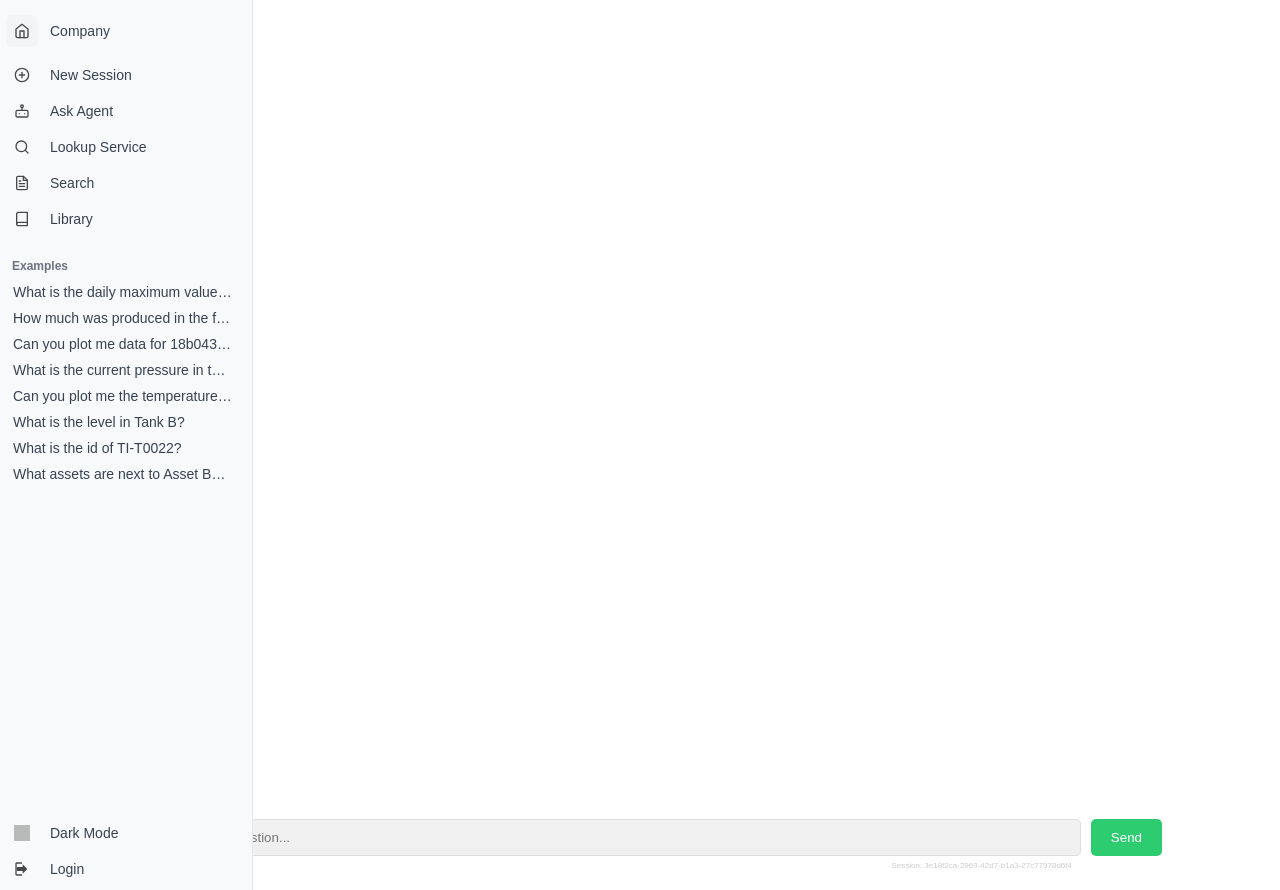
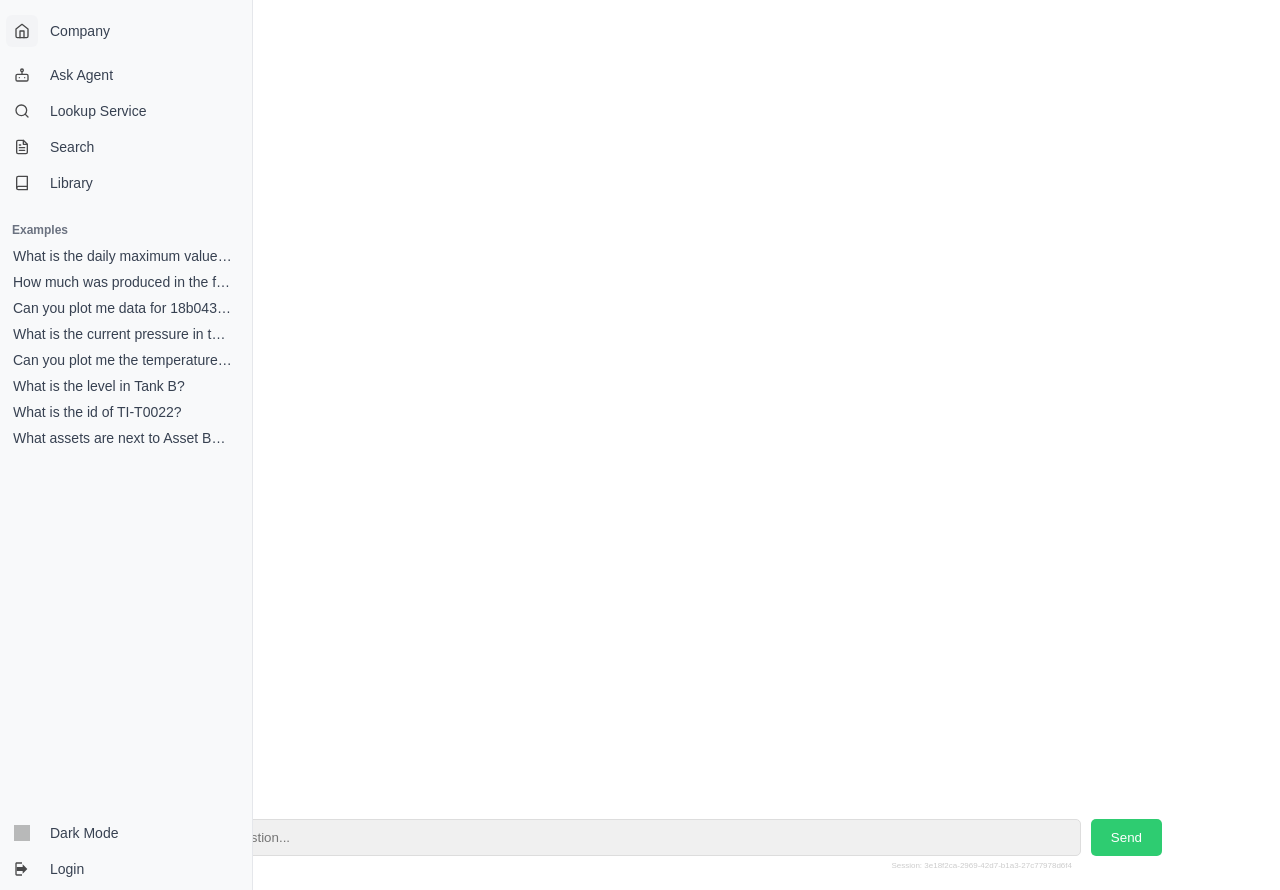
Before and after one commit to SteffenHaeussler/sim_frontend, a FastAPI app: page / in a window 1280 px wide. Run offline with FastAPI, Linux system fonts and the light colour scheme; parts of the project's set-up code (start-up, migrations or seed data) failed here and were passed over; some libraries are stand-ins or nearby versions; grey boxes are pictures that could not be loaded.

Commit message:
small ui changes

```diff
--- a/src/app/core/static/js/app.js
+++ b/src/app/core/static/js/app.js
@@ -29,17 +29,21 @@ class App {
         this.lookupServiceButton = document.getElementById('lookup-service-btn');
         this.searchButton = document.getElementById('search-btn');
         this.libraryButton = document.getElementById('library-btn');
-        this.newSessionButton = document.getElementById('new-session-btn');
+        this.userGreeting = document.getElementById('user-greeting');
     }
 
     setupEventListeners() {
-        this.newSessionButton.addEventListener('click', () => this.handleProtectedAction('new-session'));
         this.logoButton.addEventListener('click', () => this.toggleIconBar());
         this.themeToggleButton.addEventListener('click', () => this.toggleTheme());
-        this.askAgentButton.addEventListener('click', () => this.handleServiceClick('ask-agent'));
-        this.lookupServiceButton.addEventListener('click', () => this.handleServiceClick('lookup-service'));
+        this.askAgentButton.addEventListener('click', () => this.handleServiceClickWithNewSession('ask-agent'));
+        this.lookupServiceButton.addEventListener('click', () => this.handleServiceClickWithNewSession('lookup-service'));
         this.searchButton.addEventListener('click', () => this.handleServiceClick('search'));
         this.libraryButton.addEventListener('click', () => this.handleServiceClick('library'));
+
+        // User greeting click for new session
+        if (this.userGreeting) {
+            this.userGreeting.addEventListener('click', () => this.handleProtectedAction('new-session'));
+        }
 
         // Add click listeners to template items
         document.querySelectorAll('.template-text').forEach(template => {
@@ -47,10 +51,9 @@ class App {
         });
 
         // Add click listeners to icon labels
-        document.querySelector('#new-session-btn .icon-label').addEventListener('click', () => this.handleProtectedAction('new-session'));
         document.querySelector('#theme-toggle-btn .icon-label').addEventListener('click', () => this.toggleTheme());
-        document.querySelector('#ask-agent-btn .icon-label').addEventListener('click', () => this.handleServiceClick('ask-agent'));
-        document.querySelector('#lookup-service-btn .icon-label').addEventListener('click', () => this.handleServiceClick('lookup-service'));
+        document.querySelector('#ask-agent-btn .icon-label').addEventListener('click', () => this.handleServiceClickWithNewSession('ask-agent'));
+        document.querySelector('#lookup-service-btn .icon-label').addEventListener('click', () => this.handleServiceClickWithNewSession('lookup-service'));
         document.querySelector('#search-btn .icon-label').addEventListener('click', () => this.handleServiceClick('search'));
         document.querySelector('#library-btn .icon-label').addEventListener('click', () => this.handleServiceClick('library'));
     }
@@ -132,6 +135,27 @@ class App {
         }
 
         // User is logged in and service is implemented, proceed
+        this.setActiveService(service);
+    }
+
+    handleServiceClickWithNewSession(service) {
+        // Define protected services
+        const protectedServices = ['ask-agent', 'lookup-service', 'search', 'library'];
+
+        // Check if user is logged in for protected services
+        if (protectedServices.includes(service) && !this.isUserLoggedIn()) {
+            this.showLoginRequired();
+            return;
+        }
+
+        // For now, only ask-agent and lookup-service are implemented
+        if (service === 'search' || service === 'library') {
+            // Just silently do nothing for unimplemented services
+            return;
+        }
+
+        // User is logged in and service is implemented, start new session and set service
+        this.handleNewSession();
         this.setActiveService(service);
     }
 
--- a/src/app/core/templates/sidebar.html
+++ b/src/app/core/templates/sidebar.html
@@ -5,11 +5,7 @@
     </div>
     <div class="icon-item user-greeting" id="user-greeting" style="display: none;">
         <img src="/static/icons/user.svg" alt="User" class="icon-svg">
-        <span class="icon-label">Hello, <span id="user-name"></span>!</span>
-    </div>
-    <div class="icon-item" id="new-session-btn">
-        <img src="/static/icons/new-session.svg" alt="New Session" class="icon-svg">
-        <span class="icon-label">New Session</span>
+        <span class="icon-label">Hi, <span id="user-name"></span>!</span>
     </div>
     <div class="icon-item" id="ask-agent-btn">
         <img src="/static/icons/ask-agent.svg" alt="Ask Agent" class="icon-svg">
```
Also changed, not shown: src/app/auth/email_service.py (+22 -27 lines).
